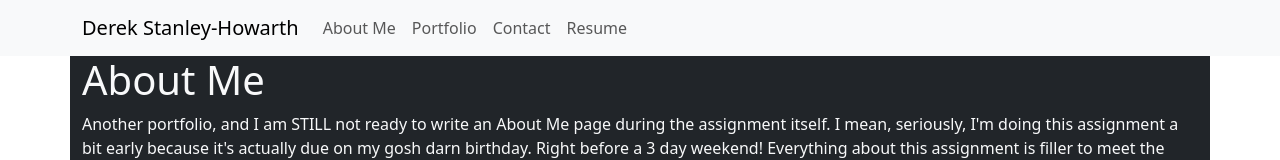
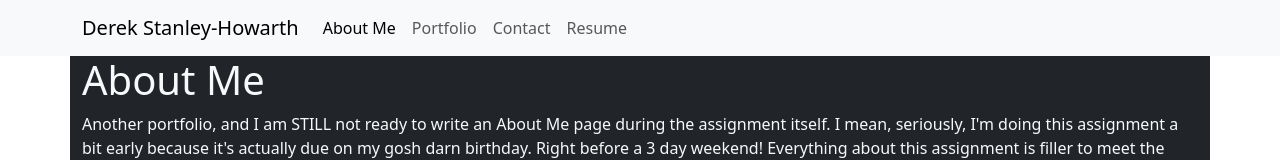
Before and after one commit to DSHowarth/React-Based-Portfolio, a React (Vite) app: page / in a window 1280 px wide. Shown: the top 160 px of the page. Built offline with nearby package versions, Linux system fonts and the light colour scheme.

Commit message:
fix about navigation 404

```diff
--- a/src/components/Navigation.jsx
+++ b/src/components/Navigation.jsx
@@ -11,7 +11,7 @@ export default function Navigation() {
           <Navbar.Toggle aria-controls="basic-navbar-nav" />
           <Navbar.Collapse id="basic-navbar-nav">
             <Nav className="me-auto">
-                <LinkContainer to='/About'><Nav.Link>About Me</Nav.Link></LinkContainer>
+                <LinkContainer to='/'><Nav.Link>About Me</Nav.Link></LinkContainer>
                 <LinkContainer to='/Portfolio'><Nav.Link>Portfolio</Nav.Link></LinkContainer>
                 <LinkContainer to='/Contact'><Nav.Link>Contact</Nav.Link></LinkContainer>
                 <LinkContainer to='/Resume'><Nav.Link>Resume</Nav.Link></LinkContainer>
```
